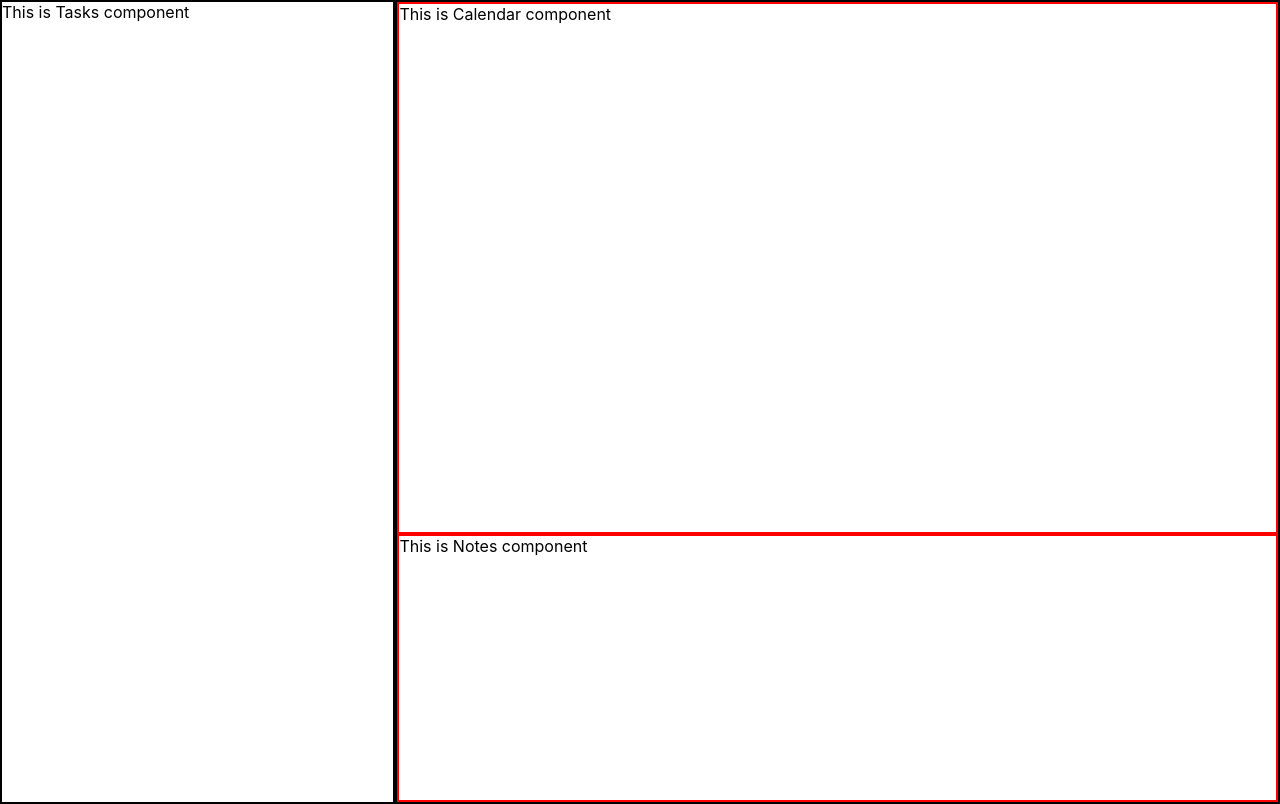
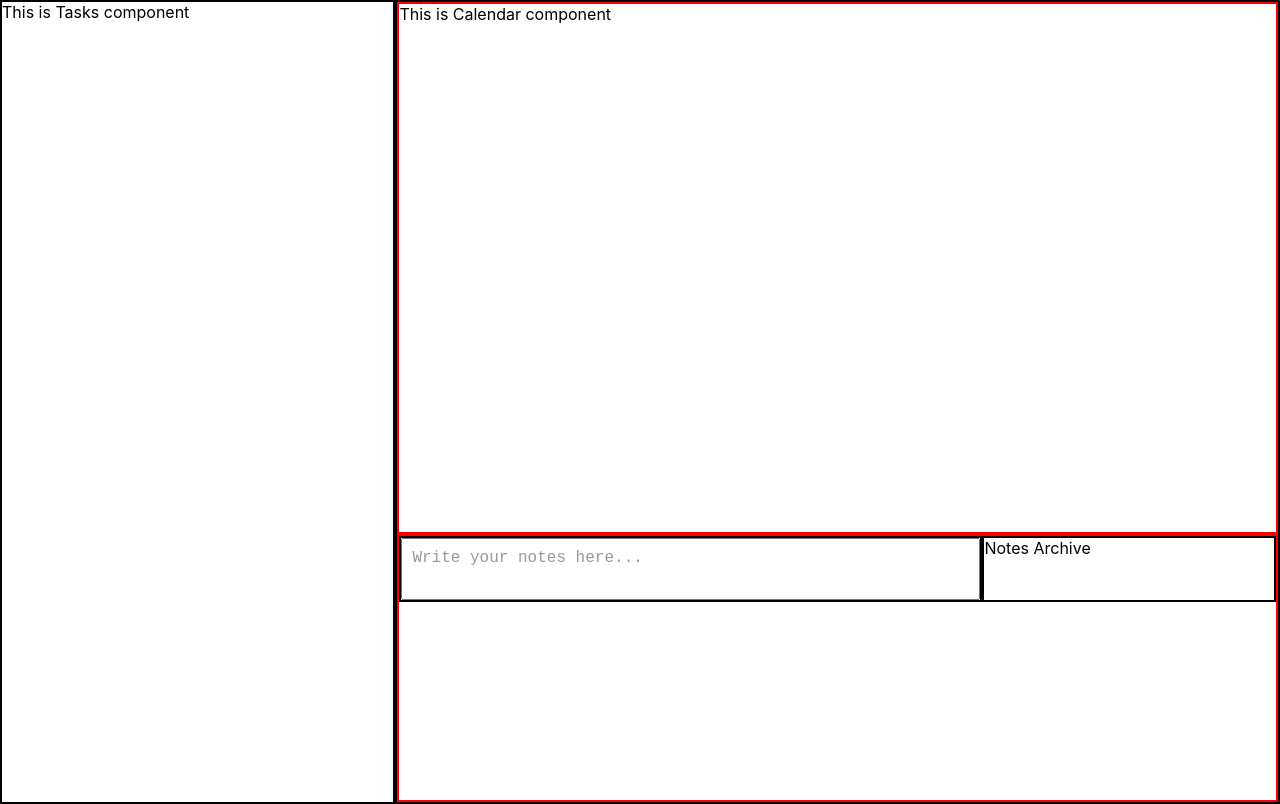
Before and after one commit to this-is-judith/weekly-planner, a React (Create React App) app: page / in a window 1280 px wide. Built offline with nearby package versions, Linux system fonts and the light colour scheme.

Commit message:
add textarea and archive for notes component

```diff
--- a/src/Components/Notes.jsx
+++ b/src/Components/Notes.jsx
@@ -1,7 +1,31 @@
-import React from "react";
+import React, { useState } from "react";
+import "./notes.css";
 
 function Notes() {
-  return <div>This is Notes component</div>;
+  // State to manage the content of the textarea
+  const [note, setNote] = useState("");
+
+  // Function to handle changes in the textarea
+  const handleNoteChange = (event) => {
+    setNote(event.target.value);
+  };
+
+  return (
+    <>
+      <div className="notes-parent">
+        <div className="notes-component notes-textarea">
+          <textarea
+            className="textarea"
+            value={note}
+            onChange={handleNoteChange}
+            placeholder="Write your notes here..."
+          />
+        </div>
+
+        <div className="notes-component notes-archive">Notes Archive</div>
+      </div>
+    </>
+  );
 }
 
 export default Notes;
--- /dev/null
+++ b/src/Components/notes.css
@@ -0,0 +1,25 @@
+.notes-parent {
+  display: flex;
+}
+
+.textarea {
+  width: 100%;
+  height: 100%;
+  font-size: 16px;
+  padding: 10px;
+  box-sizing: border-box;
+  resize: none;
+}
+
+.textarea::placeholder {
+  color: #999;
+}
+
+.notes-textarea {
+  flex: 2;
+  border: 2px solid black;
+}
+.notes-archive {
+  flex: 1;
+  border: 2px solid black;
+}
```
